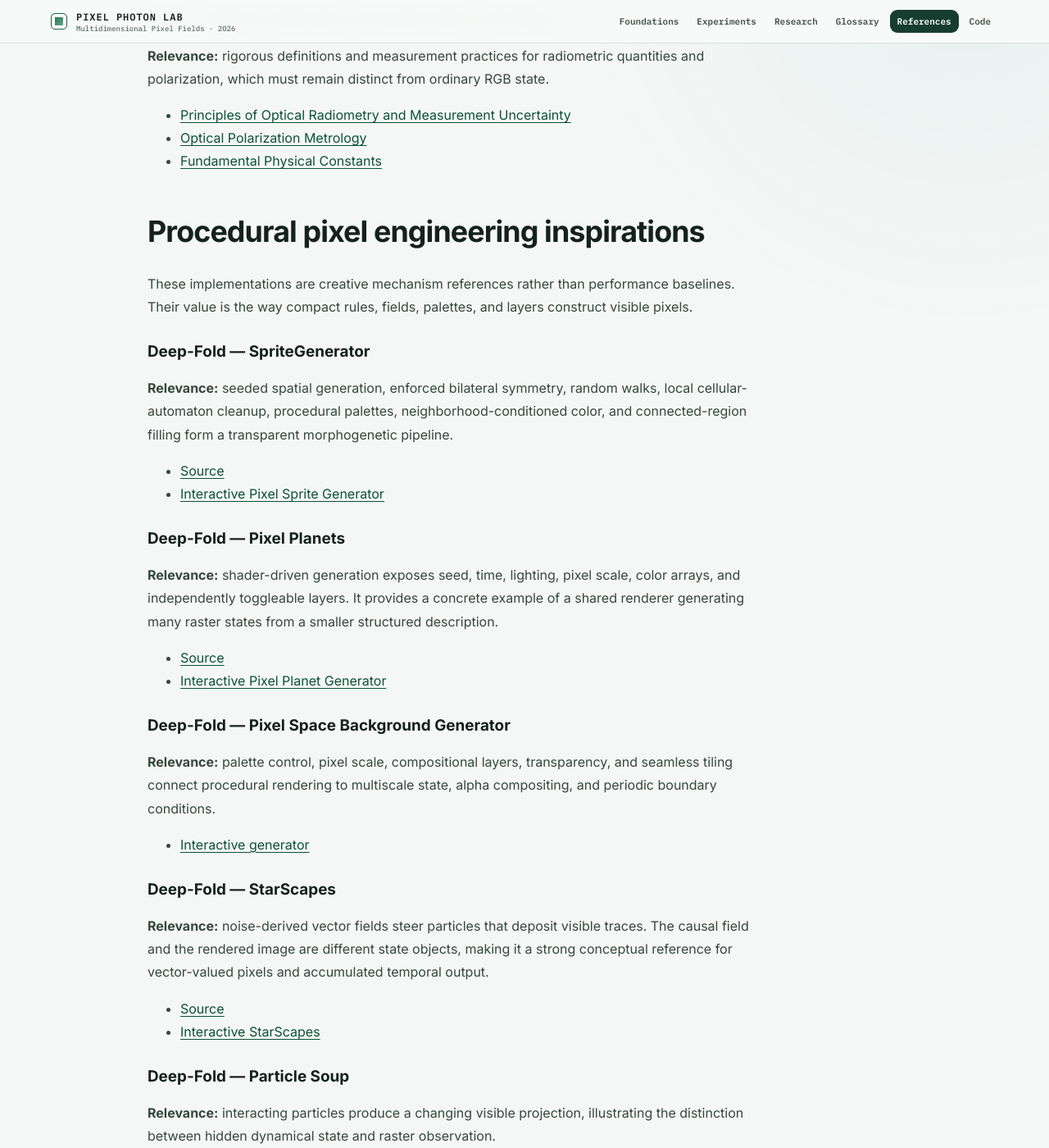
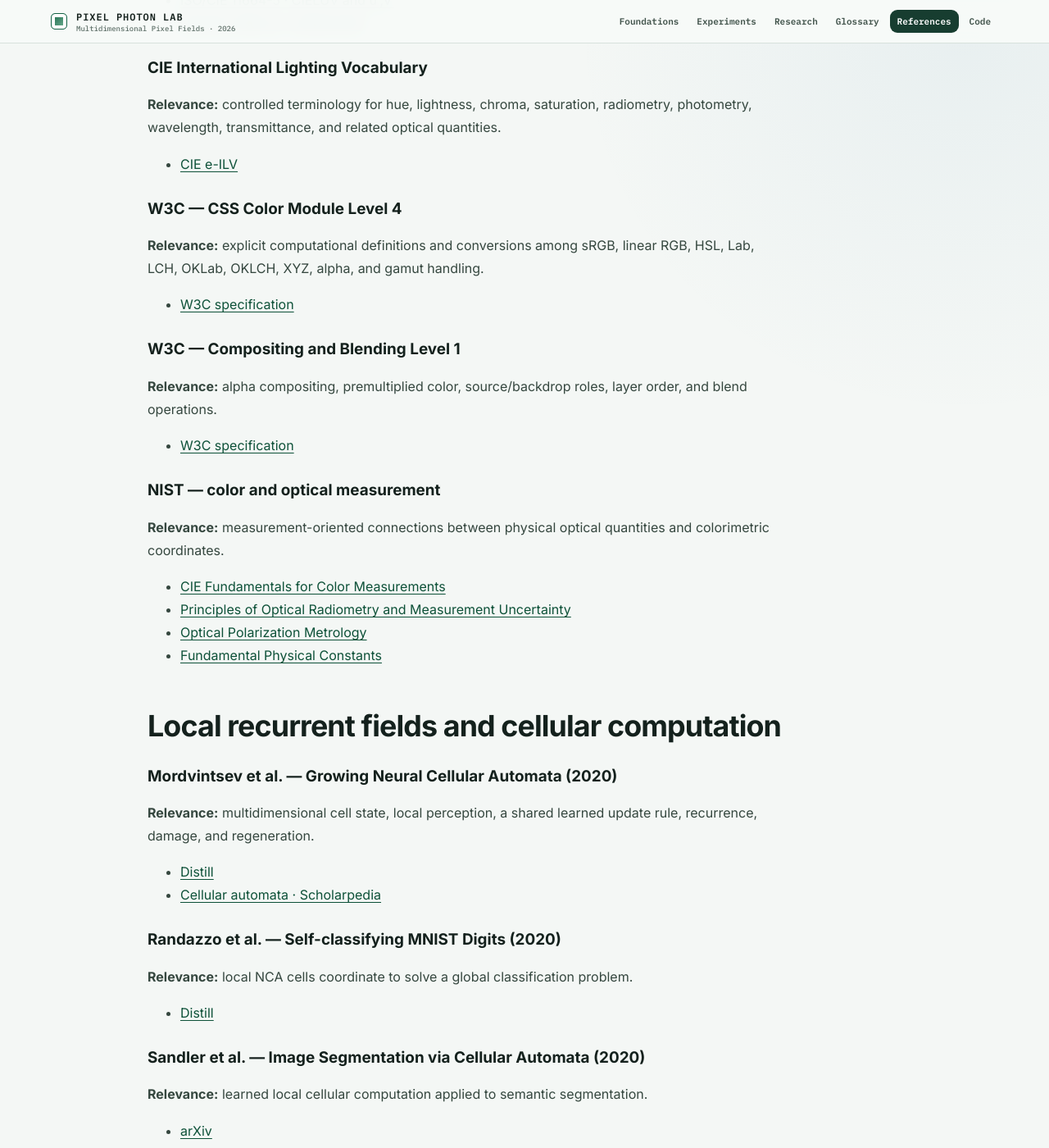
Before and after one commit to bitwikiorg/pixel-art-2026, a Jekyll site: the page built from research/04-references.md, in a window 1280 px wide and 1400 px high, scrolled down 1470 px. Shown: the whole window at 82% size. Built offline with Jekyll 4.4.1, drawn with Linux system fonts in a browser that asks for light colours; some of the changed text lies outside the part shown.

Commit message:
Restrict research bibliography to academic and technical sources

```diff
--- a/research/04-references.md
+++ b/research/04-references.md
@@ -5,7 +5,29 @@ title: References
 
 # References
 
-Architectural ancestors are paired with measurement standards and primary technical sources where useful.
+Peer-reviewed research, standards, specifications, and technical documentation provide the evidence and implementation basis. Creative projects, games, artworks, and aesthetic examples are treated separately as inspiration and are not part of the research bibliography.
+
+## Information, coding, and memory
+
+### Shannon — A Mathematical Theory of Communication (1948)
+**Relevance:** finite information, coding, entropy, and communication-channel foundations.
+
+- [Bell System Technical Journal DOI](https://doi.org/10.1002/j.1538-7305.1948.tb01338.x)
+
+### Hamming — Error Detecting and Error Correcting Codes (1950)
+**Relevance:** explicit redundancy and block error correction used by the reliability baseline.
+
+- [Bell System Technical Journal DOI](https://doi.org/10.1002/j.1538-7305.1950.tb00463.x)
+
+### Hopfield — Neural networks and physical systems with emergent collective computational abilities (1982)
+**Relevance:** associative memory, attractor dynamics, and the dense weight storage used by the Hopfield experiment.
+
+- [PNAS](https://www.pnas.org/doi/10.1073/pnas.79.8.2554)
+
+### Attractor networks
+**Relevance:** academic background for recurrent fixed points and content-addressable memory.
+
+- [Scholarpedia](https://www.scholarpedia.org/article/Attractor_network)
 
 ## Color, colorimetry, light, and compositing
 
@@ -17,9 +39,9 @@ Architectural ancestors are paired with measurement standards and primary techni
 ### ISO/CIE 11664 series
 **Relevance:** standardized definitions and formulae for CIE tristimulus values, CIELAB, CIELUV, chromaticity coordinates, and CIEDE2000 color differences.
 
-- [CIE tristimulus values — ISO/CIE 11664-3](https://www.cie.co.at/publications/colorimetry-part-3-cie-tristimulus-values-2)
-- [CIELUV and u′,v′ — ISO/CIE 11664-5](https://www.cie.co.at/publications/colorimetry-part-5-cie-1976-luv-colour-space-and-u-v-uniform-chromaticity-scale-1)
-- [CIEDE2000 — ISO/CIE 11664-6](https://www.cie.co.at/publications/colorimetry-part-6-ciede2000-colour-difference-formula-1)
+- [ISO/CIE 11664-3 · tristimulus values](https://www.cie.co.at/publications/colorimetry-part-3-cie-tristimulus-values-2)
+- [ISO/CIE 11664-5 · CIELUV and u′,v′](https://www.cie.co.at/publications/colorimetry-part-5-cie-1976-luv-colour-space-and-u-v-uniform-chromaticity-scale-1)
+- [ISO/CIE 11664-6 · CIEDE2000](https://www.cie.co.at/publications/colorimetry-part-6-ciede2000-colour-difference-formula-1)
 
 ### CIE International Lighting Vocabulary
 **Relevance:** controlled terminology for hue, lightness, chroma, saturation, radiometry, photometry, wavelength, transmittance, and related optical quantities.
@@ -27,106 +49,67 @@ Architectural ancestors are paired with measurement standards and primary techni
 - [CIE e-ILV](https://www.cie.co.at/e-ilv)
 
 ### W3C — CSS Color Module Level 4
-**Relevance:** explicit modern computational definitions and conversions among sRGB, linear RGB, HSL, HWB, Lab, LCH, OKLab, OKLCH, XYZ, alpha, and gamut handling.
+**Relevance:** explicit computational definitions and conversions among sRGB, linear RGB, HSL, Lab, LCH, OKLab, OKLCH, XYZ, alpha, and gamut handling.
 
-- [W3C Recommendation-track specification](https://www.w3.org/TR/css-color-4/)
+- [W3C specification](https://www.w3.org/TR/css-color-4/)
 
 ### W3C — Compositing and Blending Level 1
 **Relevance:** alpha compositing, premultiplied color, source/backdrop roles, layer order, and blend operations.
 
 - [W3C specification](https://www.w3.org/TR/compositing-1/)
 
-### NIST — CIE Fundamentals for Color Measurements
-**Relevance:** measurement-oriented treatment of colorimetry and the connection from physical spectral measurements to CIE coordinates.
+### NIST — color and optical measurement
+**Relevance:** measurement-oriented connections between physical optical quantities and colorimetric coordinates.
 
-- [NIST publication](https://www.nist.gov/publications/cie-fundamentals-color-measurements-0)
-
-### NIST — Optical radiometry and polarization metrology
-**Relevance:** rigorous definitions and measurement practices for radiometric quantities and polarization, which must remain distinct from ordinary RGB state.
-
+- [CIE Fundamentals for Color Measurements](https://www.nist.gov/publications/cie-fundamentals-color-measurements-0)
 - [Principles of Optical Radiometry and Measurement Uncertainty](https://www.nist.gov/publications/principles-optical-radiometry-and-measurement-uncertainty)
 - [Optical Polarization Metrology](https://www.nist.gov/programs-projects/optical-polarization-metrology)
 - [Fundamental Physical Constants](https://physics.nist.gov/cuu/Constants/introduction.html)
 
-## Procedural pixel engineering inspirations
-
-These implementations are creative mechanism references rather than performance baselines. Their value is the way compact rules, fields, palettes, and layers construct visible pixels.
-
-### Deep-Fold — SpriteGenerator
-**Relevance:** seeded spatial generation, enforced bilateral symmetry, random walks, local cellular-automaton cleanup, procedural palettes, neighborhood-conditioned color, and connected-region filling form a transparent morphogenetic pipeline.
-
-- [Source](https://github.com/Deep-Fold/SpriteGenerator)
-- [Interactive Pixel Sprite Generator](https://deep-fold.itch.io/pixel-sprite-generator)
-
-### Deep-Fold — Pixel Planets
-**Relevance:** shader-driven generation exposes seed, time, lighting, pixel scale, color arrays, and independently toggleable layers. It provides a concrete example of a shared renderer generating many raster states from a smaller structured description.
-
-- [Source](https://github.com/Deep-Fold/PixelPlanets)
-- [Interactive Pixel Planet Generator](https://deep-fold.itch.io/pixel-planet-generator)
-
-### Deep-Fold — Pixel Space Background Generator
-**Relevance:** palette control, pixel scale, compositional layers, transparency, and seamless tiling connect procedural rendering to multiscale state, alpha compositing, and periodic boundary conditions.
-
-- [Interactive generator](https://deep-fold.itch.io/space-background-generator)
-
-### Deep-Fold — StarScapes
-**Relevance:** noise-derived vector fields steer particles that deposit visible traces. The causal field and the rendered image are different state objects, making it a strong conceptual reference for vector-valued pixels and accumulated temporal output.
-
-- [Source](https://github.com/Deep-Fold/Starscapes)
-- [Interactive StarScapes](https://deep-fold.itch.io/starscapes)
-
-### Deep-Fold — Particle Soup
-**Relevance:** interacting particles produce a changing visible projection, illustrating the distinction between hidden dynamical state and raster observation.
-
-- [Interactive Particle Soup](https://deep-fold.itch.io/particle-soup)
-
-## Local recurrent fields
+## Local recurrent fields and cellular computation
 
 ### Mordvintsev et al. — Growing Neural Cellular Automata (2020)
-**Relevance:** multidimensional cell states, local perception, a shared learned update rule, recurrence, and regeneration.
+**Relevance:** multidimensional cell state, local perception, a shared learned update rule, recurrence, damage, and regeneration.
 
-- [Primary interactive article — Distill](https://distill.pub/2020/growing-ca/)
-- [Cellular automata — Scholarpedia](https://www.scholarpedia.org/article/Cellular_automata)
+- [Distill](https://distill.pub/2020/growing-ca/)
+- [Cellular automata · Scholarpedia](https://www.scholarpedia.org/article/Cellular_automata)
 
 ### Randazzo et al. — Self-classifying MNIST Digits (2020)
-**Relevance:** local NCA cells coordinate to solve a global classification problem; the interactive demonstration is implemented with TensorFlow.js.
+**Relevance:** local NCA cells coordinate to solve a global classification problem.
 
-- [Primary interactive article — Distill](https://distill.pub/2020/selforg/mnist/)
+- [Distill](https://distill.pub/2020/selforg/mnist/)
 
 ### Sandler et al. — Image Segmentation via Cellular Automata (2020)
 **Relevance:** learned local cellular computation applied to semantic segmentation.
 
 - [arXiv](https://arxiv.org/abs/2008.04965)
 
-## Spatial memory and organization
+## Spatial memory, topology, and organization
 
 ### Parisotto & Salakhutdinov — Neural Map (2017)
 **Relevance:** persistent spatially structured two-dimensional learned memory.
 
 - [arXiv](https://arxiv.org/abs/1702.08360)
 
-### Kohonen & Honkela — Kohonen network / Self-Organizing Map
-**Relevance:** high-dimensional data organized on a low-dimensional topographic grid.
+### Kohonen network / Self-Organizing Map
+**Relevance:** high-dimensional observations organized on a lower-dimensional topographic grid.
 
 - [Scholarpedia](https://www.scholarpedia.org/article/Kohonen_network)
-- [Wikipedia](https://en.wikipedia.org/wiki/Self-organizing_map)
 
-### Distill — A Gentle Introduction to Graph Neural Networks
-**Relevance:** message passing provides a general graph interpretation of local field computation.
+### Battaglia et al. / Distill — graph message passing background
+**Relevance:** a grid is one graph topology among many; graph message passing supplies a direct control for claims about Cartesian spatial organization.
 
-- [Distill](https://distill.pub/2021/gnn-intro/)
+- [A Gentle Introduction to Graph Neural Networks · Distill](https://distill.pub/2021/gnn-intro/)
 
-## Learned specialization
+## Learned specialization and discrete representation
 
 ### Locatello et al. — Object-Centric Learning with Slot Attention (2020)
-**Relevance:** learned slots can develop object-like specialization without assigning one fixed semantic meaning to every slot in advance.
+**Relevance:** internal slots can learn specialized object-like roles without fixed spatial addresses.
 
 - [arXiv](https://arxiv.org/abs/2006.15055)
 
-## Discrete representation and compression
-
-### van den Oord, Vinyals & Kavukcuoglu — Neural Discrete Representation Learning (VQ-VAE, 2017)
-**Relevance:** learned discrete codebooks and vector quantization inside a neural representation.
+### van den Oord, Vinyals & Kavukcuoglu — Neural Discrete Representation Learning / VQ-VAE (2017)
+**Relevance:** learned codebooks and vector quantization inside neural representations.
 
 - [arXiv](https://arxiv.org/abs/1711.00937)
 
@@ -135,10 +118,29 @@ These implementations are creative mechanism references rather than performance
 
 - [arXiv](https://arxiv.org/abs/1906.00446)
 
-### Rate–distortion theory
-**Relevance:** formal connection between representation rate and reconstruction distortion; rate–utility extends the same accounting idea to retained task performance.
+### He et al. — Masked Autoencoders Are Scalable Vision Learners (2022)
+**Relevance:** masked reconstruction as a representation-learning objective; the lab's binary reconstruction model is intentionally a much smaller conventional control.
 
-- [Wikipedia overview](https://en.wikipedia.org/wiki/Rate%E2%80%93distortion_theory)
+- [arXiv](https://arxiv.org/abs/2111.06377)
+
+## Nested and pixel-oriented Transformer architectures
+
+### Han et al. — Transformer in Transformer (2021)
+**Relevance:** separate inner-token and outer-token attention provides direct prior art for distinguishing computation inside one outer address from attention between addresses.
+
+- [arXiv](https://arxiv.org/abs/2103.00112)
+- [NeurIPS proceedings](https://papers.nips.cc/paper/2021/hash/854d9fca60b4bd07f9bb215d59ef5561-Abstract.html)
+
+### PixelTransformer (2021)
+**Relevance:** coordinate-conditioned probabilistic pixel prediction provides a comparison point for sparse observations and arbitrary spatial queries.
+
+- [arXiv](https://arxiv.org/abs/2103.15813)
+
+### Rust et al. — Language Modelling with Pixels / PIXEL (2022)
+**Relevance:** language represented directly through rendered pixels, useful for separating carrier modality from learned task representation.
+
+- [arXiv](https://arxiv.org/abs/2207.06991)
+- [OpenReview](https://openreview.net/forum?id=FkSp8VW8RjH)
 
 ## Hyperbolic representation
 
@@ -155,21 +157,38 @@ These implementations are creative mechanism references rather than performance
 ## Vector-Symbolic and Hyperdimensional Computing
 
 ### Kleyko et al. — A Survey on Hyperdimensional Computing (2021/2022)
-**Relevance:** high-dimensional distributed representations and vector-symbolic operations.
+**Relevance:** high-dimensional distributed representations, binding, bundling, and similarity retrieval.
 
 - [arXiv](https://arxiv.org/abs/2111.06077)
 
 ### Plate — Holographic Reduced Representations (1995)
 **Relevance:** foundational vector-symbolic binding using circular convolution.
 
-- [PubMed record](https://pubmed.ncbi.nlm.nih.gov/18263348/)
+- [PubMed](https://pubmed.ncbi.nlm.nih.gov/18263348/)
 
 ### Hersche et al. — Neuro-vector-symbolic Architecture for Raven's Progressive Matrices (2022)
 **Relevance:** high-dimensional symbolic operations participating in relational reasoning.
 
 - [arXiv](https://arxiv.org/abs/2203.04571)
 
-## Reasoning and recurrence
+## Generative encodings and artificial life
+
+### Stanley — Compositional Pattern Producing Networks: A Novel Abstraction of Development (2007)
+**Relevance:** peer-reviewed indirect genotype-to-phenotype encoding in which compact networks generate spatial patterns.
+
+- [DOI](https://doi.org/10.1007/s10710-007-9028-8)
+
+### Sims — Evolving Virtual Creatures (1994)
+**Relevance:** seminal genetic encoding of both generated morphology and neural control in simulated physical environments.
+
+- [ACM DOI](https://doi.org/10.1145/192161.192167)
+
+### Stanley & Miikkulainen — Evolving Neural Networks through Augmenting Topologies (2002)
+**Relevance:** foundational neuroevolution research on inherited network structure, mutation, crossover, speciation, and selection.
+
+- [MIT Press DOI](https://doi.org/10.1162/106365602320169811)
+
+## Reasoning, recurrence, and controlled depth
 
 ### Geiping et al. — Scaling up Test-Time Compute with Latent Reasoning: A Recurrent Depth Approach (NeurIPS 2025)
 **Relevance:** recurrent application of a shared block increases latent computational depth at test time.
@@ -177,11 +196,9 @@ These implementations are creative mechanism references rather than performance
 - [NeurIPS proceedings](https://proceedings.neurips.cc/paper_files/paper/2025/hash/3b01972cf31e6fa0fe29e4b8b5c2a0a1-Abstract-Conference.html)
 
 ### Rodkin et al. — Beyond Memorization: Extending Reasoning Depth with Recurrence, Memory and Test-Time Compute Scaling (Findings of ACL 2026)
-**Relevance:** controlled cellular-automata-derived tasks test the importance and limits of recurrent depth, memory, and additional computation for multi-step reasoning.
+**Relevance:** controlled cellular-automata-derived tasks test recurrence, memory, and additional computation for multi-step reasoning.
 
 - [ACL Anthology](https://aclanthology.org/2026.findings-acl.2103/)
-
-## NCA and abstract reasoning
 
 ### Xu & Miikkulainen — Neural Cellular Automata for ARC-AGI (2025)
 **Relevance:** gradient-trained NCA update rules applied to ARC-style abstract transformations.
@@ -189,27 +206,32 @@ These implementations are creative mechanism references rather than performance
 - [UT Austin publication record](https://www.cs.utexas.edu/~ai-lab/pub-view.php?PubID=128129)
 - [arXiv](https://arxiv.org/abs/2506.15746)
 
-### ARC-NCA — Towards Developmental Solutions to the Abstraction and Reasoning Corpus (2025)
-**Relevance:** NCA-style computation applied to ARC abstraction and reasoning.
-
-- [ARC Prize 2025 paper awards](https://arcprize.org/competitions/2025)
-
 ### ARC-AGI-2
-**Relevance:** a harder abstraction and reasoning benchmark appropriate after controlled mechanism tests are reliable.
+**Relevance:** late-stage abstraction and reasoning benchmark after mechanism-level controls are reliable.
 
 - [ARC-AGI-2](https://arcprize.org/arc-agi/2)
 
-## Additional reasoning benchmarks
+## Controlled reasoning benchmarks
 
 - [bAbI](https://research.facebook.com/downloads/babi/) — controlled textual reasoning tasks.
 - [CLUTRR](https://arxiv.org/abs/1908.06177) — compositional kinship reasoning and length generalization.
 - [CLEVR](https://cs.stanford.edu/people/jcjohns/clevr/) — compositional visual reasoning.
 - [RAVEN](https://arxiv.org/abs/1903.02741) — Raven-style visual analogical reasoning.
 
-## General background
+## Implementation specifications and frameworks
 
-- [Recurrent neural networks — Scholarpedia](https://www.scholarpedia.org/article/Recurrent_neural_networks)
-- [Attractor network — Scholarpedia](https://www.scholarpedia.org/article/Attractor_network)
-- [Convolutional neural network — Wikipedia](https://en.wikipedia.org/wiki/Convolutional_neural_network)
-- [Backpropagation — Wikipedia](https://en.wikipedia.org/wiki/Backpropagation)
-- [Gradient descent — Wikipedia](https://en.wikipedia.org/wiki/Gradient_descent)
+### WebGPU and WGSL
+**Relevance:** actual browser GPU API and shader language used by the WebGPU experiment.
+
+- [WebGPU specification](https://www.w3.org/TR/webgpu/)
+- [WGSL specification](https://www.w3.org/TR/WGSL/)
+
+### TensorFlow.js
+**Relevance:** browser learning runtime used by the learned local field and masked reconstruction experiments.
+
+- [TensorFlow.js API](https://js.tensorflow.org/api/latest/)
+
+### PyTorch
+**Relevance:** reference implementation used for the resource-controlled primitive benchmark and offline model experiments.
+
+- [PyTorch documentation](https://pytorch.org/docs/stable/index.html)
```
